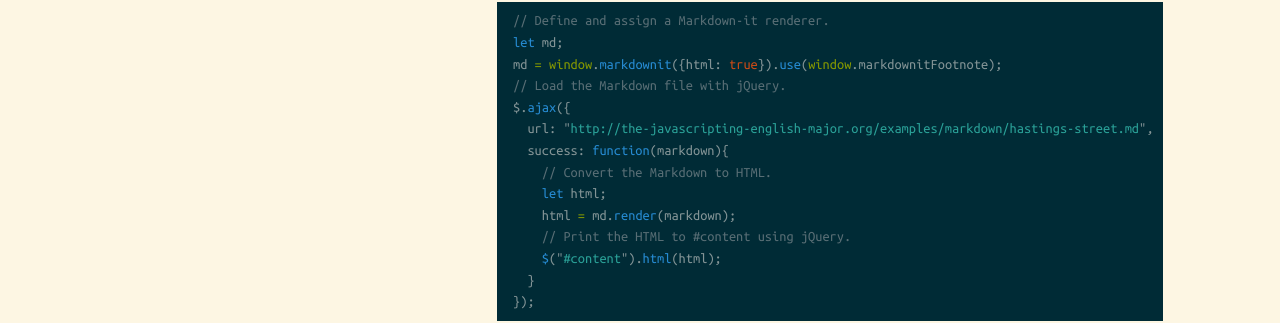
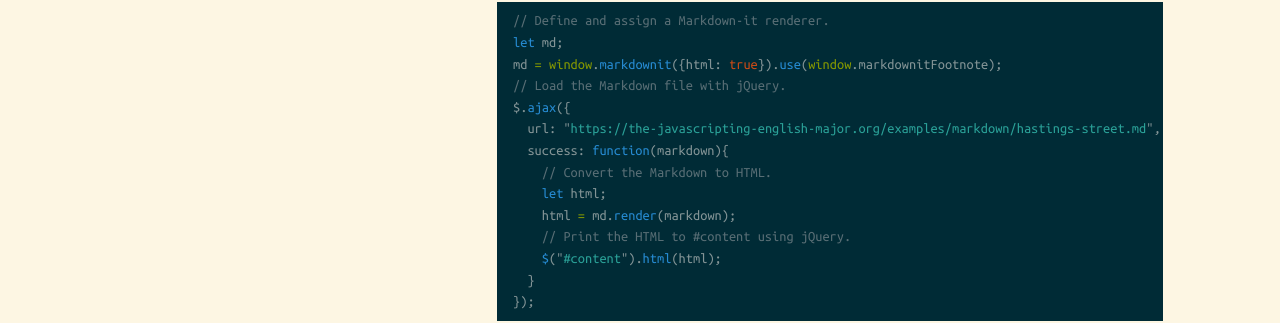
Before and after one commit to muziejus/javascripting-english-major, a Jekyll site: the page built from 12-markdown.md, in a window 1280 px wide and 900 px high, scrolled down 1878 px. Shown: the part 139-462 px from the top of the window. Built offline with Jekyll 4.4.1, drawn with Linux system fonts in a browser that asks for light colours; nearby versions of some CDN libraries.

Commit message:
Changed http to https in Chapter 12

```diff
--- a/12-markdown.md
+++ b/12-markdown.md
@@ -132,7 +132,7 @@ let md;
 md = window.markdownit({html: true}).use(window.markdownitFootnote);
 // Load the Markdown file with jQuery.
 $.ajax({
-  url: "http://the-javascripting-english-major.org/examples/markdown/hastings-street.md",
+  url: "https://the-javascripting-english-major.org/examples/markdown/hastings-street.md",
   success: function(markdown){
     // Convert the Markdown to HTML.
     let html;
--- a/v1/12-markdown.html
+++ b/v1/12-markdown.html
@@ -237,7 +237,7 @@ process that follows, then, is:</p>
 <span class="nx">md</span> <span class="o">=</span> <span class="nb">window</span><span class="p">.</span><span class="nx">markdownit</span><span class="p">({</span><span class="na">html</span><span class="p">:</span> <span class="kc">true</span><span class="p">}).</span><span class="nx">use</span><span class="p">(</span><span class="nb">window</span><span class="p">.</span><span class="nx">markdownitFootnote</span><span class="p">);</span>
 <span class="c1">// Load the Markdown file with jQuery.</span>
 <span class="nx">$</span><span class="p">.</span><span class="nx">ajax</span><span class="p">({</span>
-  <span class="na">url</span><span class="p">:</span> <span class="s2">"http://the-javascripting-english-major.org/v1/examples/markdown/hastings-street.md"</span><span class="p">,</span>
+  <span class="na">url</span><span class="p">:</span> <span class="s2">"https://the-javascripting-english-major.org/v1/examples/markdown/hastings-street.md"</span><span class="p">,</span>
   <span class="na">success</span><span class="p">:</span> <span class="kd">function</span><span class="p">(</span><span class="nx">markdown</span><span class="p">){</span>
     <span class="c1">// Convert the Markdown to HTML.</span>
     <span class="kd">let</span> <span class="nx">html</span><span class="p">;</span>
```
